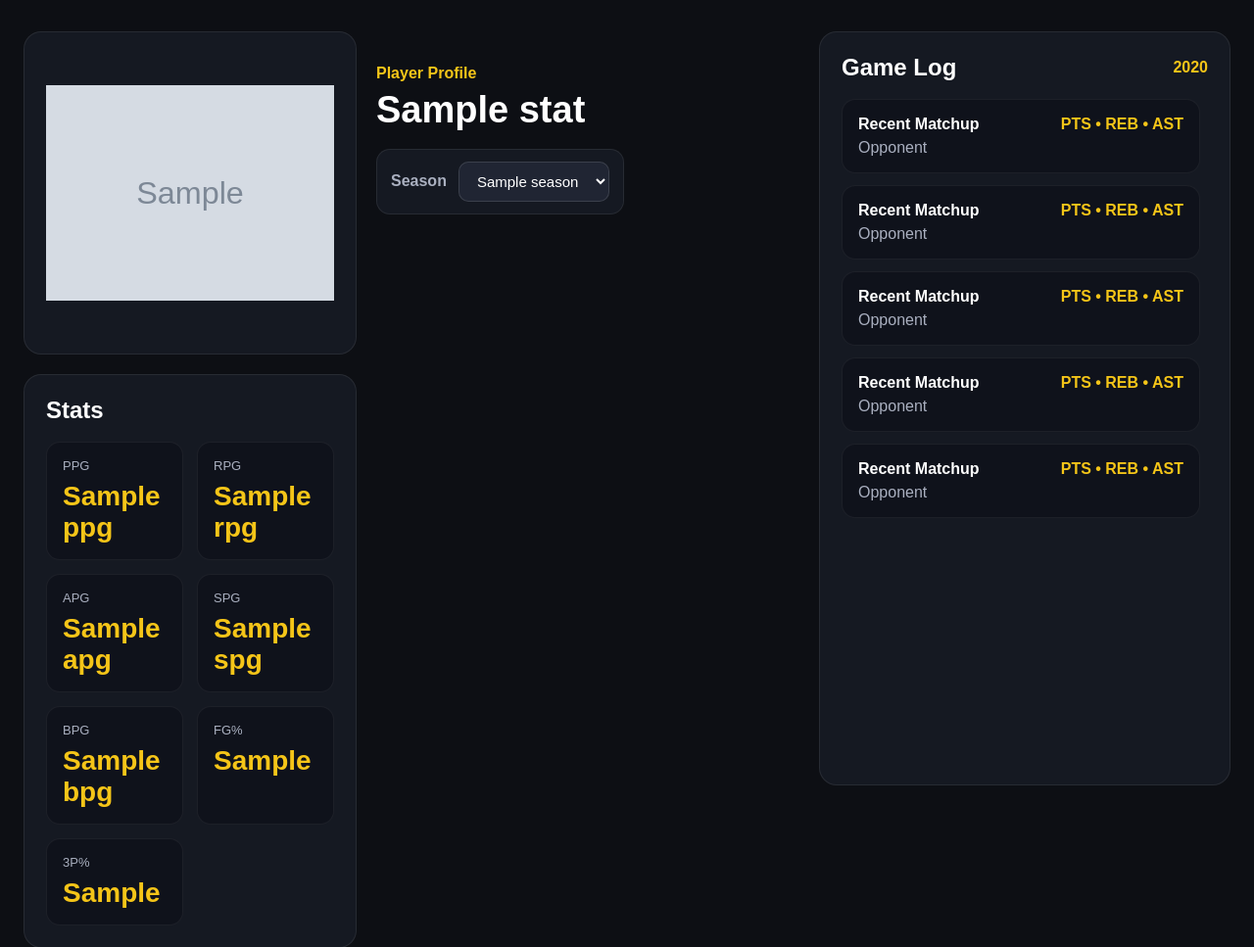
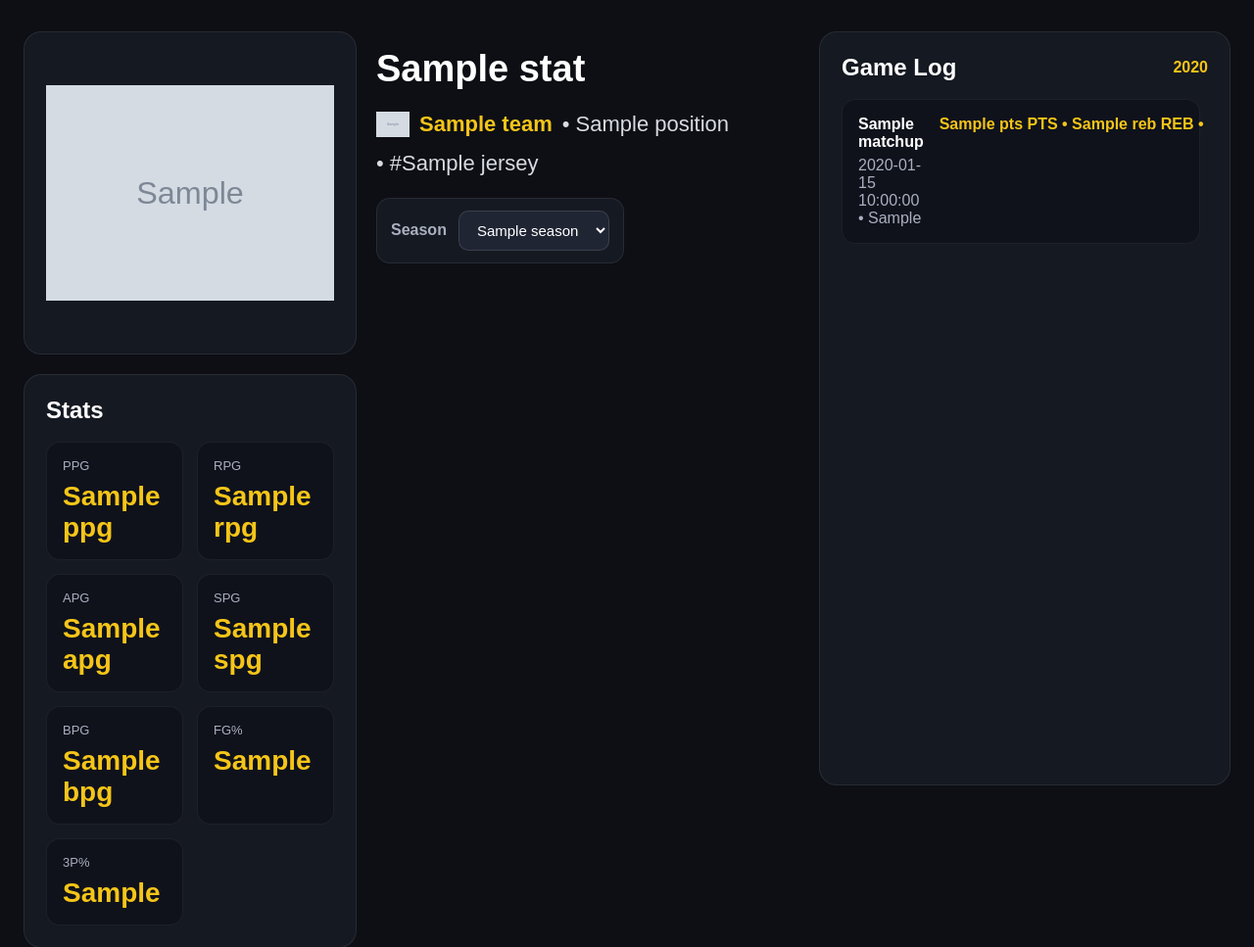
Before and after one commit to shakir333/nba-stat-analyzer, a Flask app: template templates/player.html in a window 1280 px wide. Shown: the part 64-1031 px from the top of the page at 98% size. Run offline with Flask 3, Linux system fonts and the light colour scheme; the template is opened without the code that fills it: most values are stand-ins (such as "Sample title", 1, 10 or a date in 2020); grey boxes marked "Sample" are stand-in pictures.

Commit message:
Updated player page UI and stats data

```diff
--- a/app.py
+++ b/app.py
@@ -2,6 +2,7 @@ from flask import Flask, render_template, request
 from stats_helper import get_player_stats
 
 app = Flask(__name__)
+
 
 SEASONS = [
     "2025-26", "2024-25", "2023-24", "2022-23", "2021-22",
@@ -23,18 +24,22 @@ def home():
 @app.route("/player")
 def player():
     player_name = request.args.get("name")
-    season = request.args.get("Season", "2025-26")
+    season = request.args.get("season", "2023-24")
+    stats = get_player_stats(player_name, season)
+
+    print("Selected player:", player_name)
+    print("Selected season:", season)
 
 
     if not player_name:
         return render_template("player.html", error="No player name entered.", seasons=SEASONS)
 
-    stats = get_player_stats(player_name,season)
+    stats = get_player_stats(player_name, season)
 
     if not stats:
-        return render_template("player.html", error="Player not found.")
+        return render_template("player.html", error="Player not found.", seasons=SEASONS)
 
-    return render_template("player.html", stats=stats)
+    return render_template("player.html", stats=stats, seasons=SEASONS)
 
 
 if __name__ == "__main__":
--- a/static/css/style.css
+++ b/static/css/style.css
@@ -316,3 +316,37 @@ a {
         font-size: 34px;
     }
 }
+.error-card {
+    max-width: 500px;
+    margin: 80px auto;
+    background: #151922;
+    border-radius: 18px;
+    padding: 32px;
+    text-align: center;
+}
+
+.error-card a {
+    color: #f5c518;
+    font-weight: bold;
+}
+
+.player-meta {
+    display: flex;
+    align-items: center;
+    gap: 10px;
+    font-size: 22px;
+    margin-bottom: 22px;
+    color: #d8dbe3;
+    flex-wrap: wrap;
+}
+
+.team-logo {
+    width: 34px;
+    height: 34px;
+    object-fit: contain;
+}
+
+.team-name {
+    color: #f5c518;
+    font-weight: bold;
+}
--- a/templates/player.html
+++ b/templates/player.html
@@ -3,7 +3,13 @@
 <head>
     <meta charset="UTF-8">
     <meta name="viewport" content="width=device-width, initial-scale=1.0">
-    <title>{{ stats.name }} Stats</title>
+
+    {% if stats %}
+        <title>{{ stats.name }} Stats</title>
+    {% else %}
+        <title>Player Not Found</title>
+    {% endif %}
+
     <link rel="stylesheet" href="{{ url_for('static', filename='css/style.css') }}">
 </head>
 <body>
@@ -20,7 +26,13 @@
 <main class="player-layout">
 
     {% if error %}
-        <h2>{{ error }}</h2>
+
+        <div class="error-card">
+            <h1>{{ error }}</h1>
+            <p>Try searching another player.</p>
+            <a href="/">Back to Search</a>
+        </div>
+
     {% elif stats %}
 
     <section class="player-dashboard">
@@ -47,8 +59,14 @@
 
         <div class="middle-column">
             <div class="player-name-area">
-                <p class="eyebrow">Player Profile</p>
                 <h1>{{ stats.name }}</h1>
+
+                <div class="player-meta">
+                    <img src="{{ stats.team_logo }}" alt="{{ stats.team }}" class="team-logo">
+                    <span class="team-name">{{ stats.team }}</span>
+                    <span>• {{ stats.position }}</span>
+                    <span>• #{{ stats.jersey }}</span>
+                </div>
 
                 <form action="/player" method="get" class="season-tab">
                     <input type="hidden" name="name" value="{{ stats.name }}">
@@ -73,45 +91,16 @@
                 </div>
 
                 <div class="game-log-list">
-                    <div class="game-log-row">
-                        <div>
-                            <strong>Recent Matchup</strong>
-                            <p>Opponent</p>
+                    {% for game in stats.game_log %}
+                        <div class="game-log-row">
+                            <div>
+                                <strong>{{ game.matchup }}</strong>
+                                <p>{{ game.date }} • {{ game.wl }}</p>
+                            </div>
+
+                            <span>{{ game.pts }} PTS • {{ game.reb }} REB • {{ game.ast }} AST</span>
                         </div>
-                        <span>PTS • REB • AST</span>
-                    </div>
-
-                    <div class="game-log-row">
-                        <div>
-                            <strong>Recent Matchup</strong>
-                            <p>Opponent</p>
-                        </div>
-                        <span>PTS • REB • AST</span>
-                    </div>
-
-                    <div class="game-log-row">
-                        <div>
-                            <strong>Recent Matchup</strong>
-                            <p>Opponent</p>
-                        </div>
-                        <span>PTS • REB • AST</span>
-                    </div>
-
-                    <div class="game-log-row">
-                        <div>
-                            <strong>Recent Matchup</strong>
-                            <p>Opponent</p>
-                        </div>
-                        <span>PTS • REB • AST</span>
-                    </div>
-
-                    <div class="game-log-row">
-                        <div>
-                            <strong>Recent Matchup</strong>
-                            <p>Opponent</p>
-                        </div>
-                        <span>PTS • REB • AST</span>
-                    </div>
+                    {% endfor %}
                 </div>
             </div>
         </div>
```
Also changed, not shown: stats_helper.py (+70 -17 lines).
